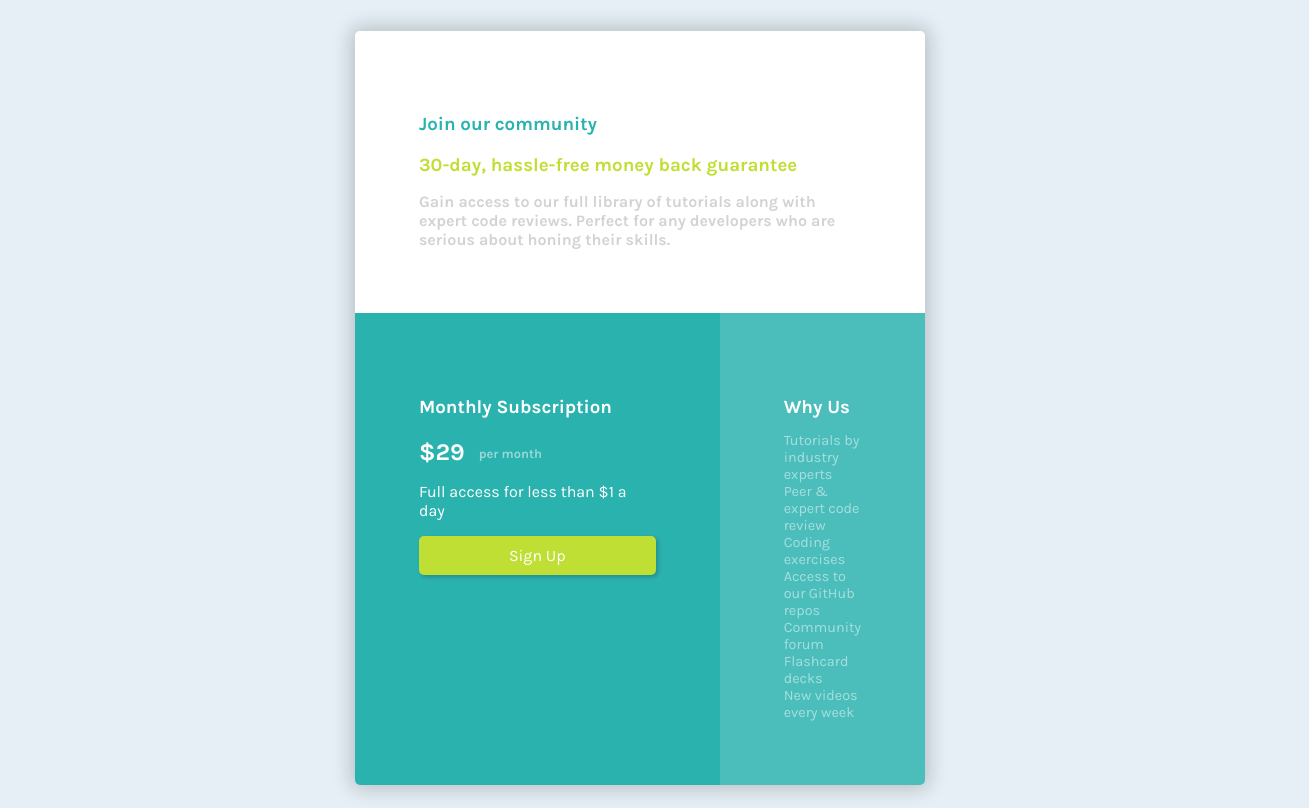
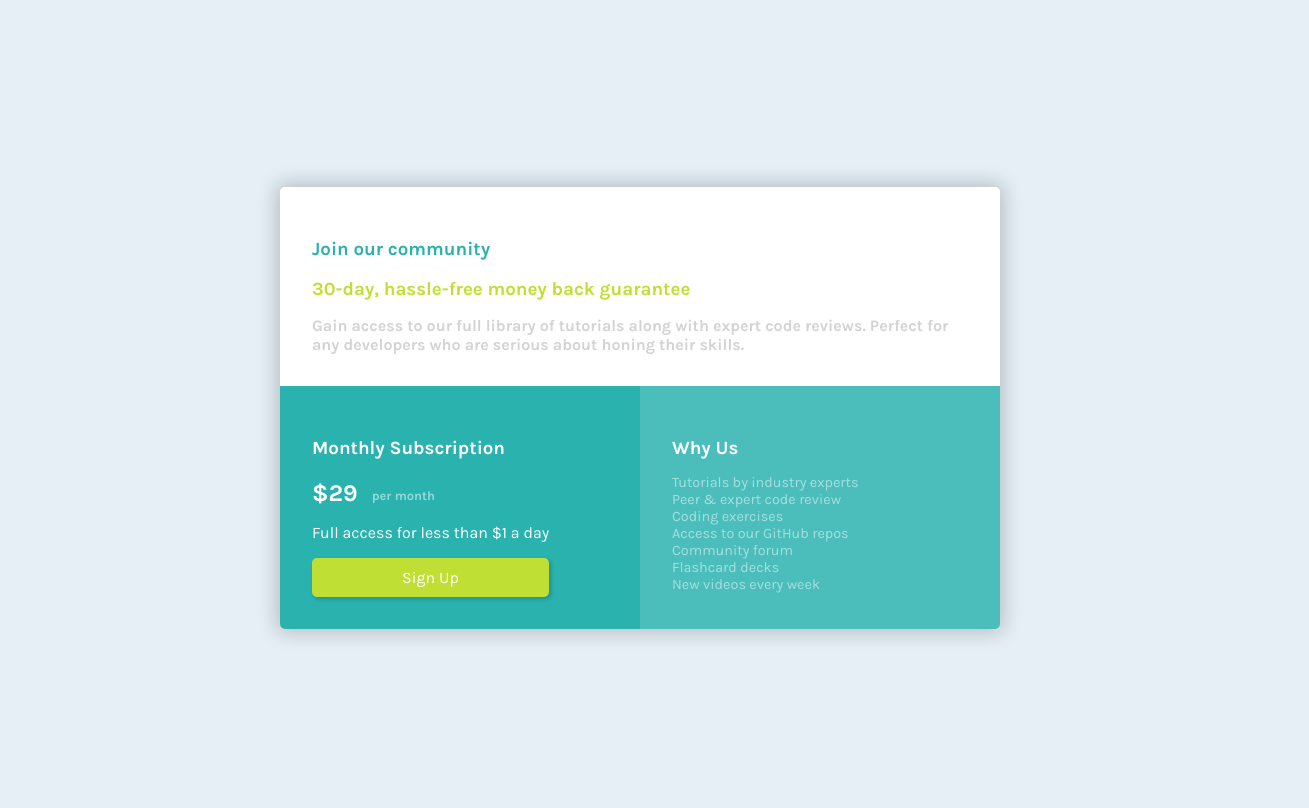
Before and after one commit to FrontEndHighRoller/Single-price-grid-component, a plain HTML site: page index.html in a window 1280 px wide. Shown: the whole page, 1309 px wide, since content can reach past the window. Drawn offline with Linux system fonts and the light colour scheme.

Commit message:
Update styles.css

```diff
--- a/styles.css
+++ b/styles.css
@@ -66,14 +66,13 @@ body {
   display: grid;
   grid-template-columns: 1fr 1fr;
   grid-template-rows: auto auto;
-  margin: 0 24rem;
-  max-width: 65rem;
+  max-width: 45rem;
   box-shadow: 0px 0px 20px 4px rgba(0, 0, 0, 0.2);
   border-radius: 5px;
 }
 
 .container {
-  padding: 4rem;
+  padding: 2rem;
 }
 
 /* 1 container */
@@ -107,12 +106,13 @@ body {
   background-color: var(--Cyan);
   border-radius: 0 0 0 5px;
 }
+
 .container-2 h1::after {
   content: " per month";
   font-size: 0.8rem;
   vertical-align: middle;
   padding-left: 0.5rem;
-  opacity: 0.5; /* add to color: property opacity*/
+  opacity: 0.5;
 }
 
 #button {
@@ -123,7 +123,7 @@ body {
   border: none;
   border-radius: 5px;
   box-shadow: 2px 2px 4px rgba(0, 0, 0, 0.2);
-  white-space: nowrap; /* prevents word sign to be above word up*/
+  white-space: nowrap;
   cursor: pointer;
 }
 
@@ -152,7 +152,7 @@ body {
 /* test*/
 
 /* Styles for screens 375px and lower (mobile) */
-@media (max-width: 375px) {
+@media (max-width: 806px) {
   .main-container {
     display: block;
     max-width: 65rem;
```
